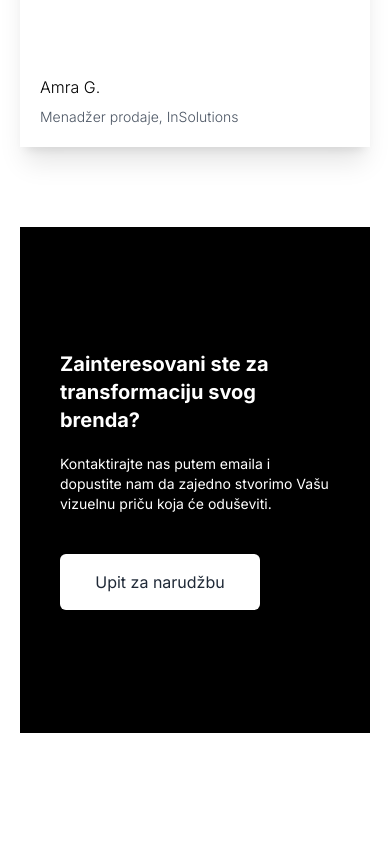
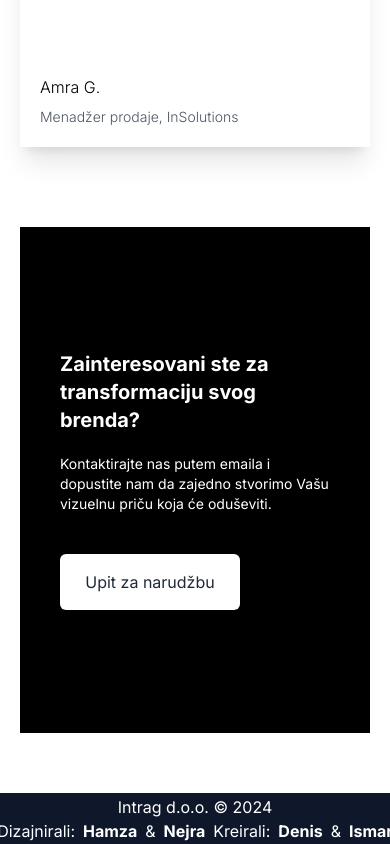
Before and after one commit to DenisKantic/Intrag_NextJS_collab, a Next.js app: page / in a window 390 px wide. Shown: the part 6083-6927 px from the top of the page. Before the commit the page ends 6876 px from the top, so only its background shows below. Built offline with nearby package versions, Linux system fonts and the light colour scheme.

Commit message:
fully created footer with minor changes in other components

```diff
--- a/app/components/Clients.jsx
+++ b/app/components/Clients.jsx
@@ -6,7 +6,7 @@ import { FaStar } from "react-icons/fa6";
 const Clients = () => {
   return (
     <div
-    className='min-h-[50vh] w-full pb-10'>
+    className='min-h-[50vh] w-full pb-10 cursor-default'>
           <div className='flex items-center mb-20 w-full'>
             <span className='xxs:w-14 mdd:w-24 xxs:mr-2 md:mr-6 block h-px bg-slate-800'></span>
             <h2 className='font-light xxs:text-xl md:text-4xl'>Klijenti o nama</h2>
--- /dev/null
+++ b/app/components/Footer.jsx
@@ -0,0 +1,35 @@
+import React from 'react'
+
+const Footer = () => {
+  return (
+    <div className='w-full relative min-h-[6vh] bg-slate-900 text-center text-white flex items-center justify-center'>
+        <p className='cursor-default'>Intrag d.o.o. &copy; 2024 <br />
+        Dizajnirali:
+        <span className='ml-2'><a href="https://www.linkedin.com/in/hamza-paldum/"
+        target='_blank' className='font-bold mr-2'>
+            Hamza
+            </a>
+             &
+             <a href="https://www.linkedin.com/in/nejra-rizvan-32565a266/"
+             target='_blank' className='font-bold ml-2 mr-2'>
+                Nejra
+                </a>
+                </span>
+                Kreirali:
+                <span>
+                    <a href="https://www.linkedin.com/in/denis-kantic/"
+                     target='_blank' className='font-bold ml-2 mr-2'>
+                        Denis
+                        </a>
+                        &
+                        <a href="https://www.linkedin.com/in/ismar-begic-273a09169/"
+                        target='_blank' className='font-bold ml-2'>
+                            Ismar
+                            </a>
+                            </span>
+        </p>
+    </div>
+  )
+}
+
+export default Footer
--- a/app/components/Home.jsx
+++ b/app/components/Home.jsx
@@ -5,6 +5,7 @@ import WhatWeDo from './WhatWeDo'
 import Projects from './Projects'
 import Clients from './Clients'
 import TransformationBrend from './TransformationBrend'
+import Footer from './Footer'
 
 const HomePage = () => {
   return (
--- a/app/components/Navigation.jsx
+++ b/app/components/Navigation.jsx
@@ -10,7 +10,7 @@ export default function Navigation() {
          {/*px-40 pt-6' */}
         <nav className='flex p-4 mb-28 items-center bg-gradient-to-r from-fuchsia-50 via-green-100 to-amber-50 rounded-lg bg-repeat-x
                         xxs:justify-center md:justify-between xxs:w-full'>
-            <Image src="/images/logo_intrag.png" alt="Logo intrag" width={100} height={100} className='xxs:hidden md:flex'/>
+            <Image src="/images/logo_intrag.png" alt="Logo intrag" width={80} height={80} className='xxs:hidden md:flex'/>
             <div>
                 <ul className='flex xxs:w-full'>
                     <Link href="#AboutUs" className='mr-12 cursor-pointer xxs:text-sm md:text-lg font-medium hover:text-slate-500'>O nama</Link>
--- a/app/components/Projects.jsx
+++ b/app/components/Projects.jsx
@@ -3,7 +3,7 @@ import Image from 'next/image'
 
 const Projects = () => {
   return (
-    <div className='mt-20 min-h-[50vh] mb-20' id='Products'>
+    <div className='mt-20 min-h-[50vh] mb-20 cursor-default' id='Products'>
            <div className='flex items-center xxs:mb-10 md:mb-20'>
             <span className='xxs:w-12 mdd:w-24 mr-2 block h-px bg-slate-800'></span>
             <h2 className='font-light xxs:text-sm md:text-4xl'>Uspješno završeni projekti</h2>
--- a/app/components/TransformationBrend.jsx
+++ b/app/components/TransformationBrend.jsx
@@ -7,10 +7,13 @@ const TransformationBrend = () => {
     <div className='flex w-full h-full'>
         <div className='bg-black text-white  p-10 flex flex-col justify-center xxs:w-full mdd:w-[50%]'>
             <p className='font-bold
-                          xxs:text-xl sm:text-3xl mdd:text-3xl lg:text-4xl xxl:text-5xl'>Zainteresovani ste za transformaciju svog brenda?</p>
-            <p className='pt-5 pb-10 xxs:text-sm md:text-xl'>Kontaktirajte nas putem emaila i dopustite nam da zajedno stvorimo Vašu vizuelnu priču koja će oduševiti.</p>
+                          xxs:text-xl sm:text-3xl mdd:text-3xl lg:text-4xl xxl:text-5xl cursor-default'>Zainteresovani ste za transformaciju svog brenda?</p>
+            <p className='pt-5 pb-10 xxs:text-sm md:text-xl cursor-default'>Kontaktirajte nas putem emaila i dopustite nam da zajedno stvorimo Vašu vizuelnu priču koja će oduševiti.</p>
 
-            <button className='w-[200px] py-4 bg-white text-gray-800 rounded-md'>Upit za narudžbu</button>
+            <a className='w-[180px] text-center py-4 bg-white text-gray-800 rounded-md hover:bg-slate-400 hover:text-black'
+            href="mailto:intragdoo@gmail.com" target="_blank">
+              Upit za narudžbu
+              </a>
         </div>
         <div className='relative h-full xxs:hidden xxs:w-full mdd:block mdd:w-[50%]'>
             <Image
--- a/app/components/WhatWeDo.jsx
+++ b/app/components/WhatWeDo.jsx
@@ -50,7 +50,7 @@ export default function WhatWeDo() {
     <div className='mt-72'>
         <div className='flex items-center xxs:mb-10 md:mb-20'>
             <span className='xxs:w-12 mdd:w-24 mr-6 block h-px bg-slate-800'></span>
-            <h2 className='font-light xxs:text-md md:text-4xl'>Čime se bavimo</h2>
+            <h2 className='font-light xxs:text-md md:text-4xl cursor-default'>Čime se bavimo</h2>
         </div>
         <div className='flex'>
             <div className='xxs:w-full mdd:w-1/2 mdd:mr-20'>
@@ -69,7 +69,7 @@ export default function WhatWeDo() {
                 ))
             }
             </div>
-            <div className='w-1/2 flex flex-col justify-between xxs:hidden mdd:block'>
+            <div className='w-1/2 flex flex-col justify-between xxs:hidden mdd:block cursor-default'>
                 <p className="relative indent-16 mb-5">
                     <span className={`absolute top-3 left-0 w-12 h-0.5 ${textContent[0]}`}></span>
                     {textContent[1]}
--- a/app/layout.js
+++ b/app/layout.js
@@ -1,6 +1,7 @@
 import { Inter } from "next/font/google";
 import "./globals.css";
 import Navigation from "./components/Navigation";
+import Footer from "./components/Footer";
 const inter = Inter({ subsets: ["latin"] });
 
 export const metadata = {
@@ -13,7 +14,9 @@ export default function RootLayout({ children }) {
     <html lang="en">
       <body className={inter.className}>
         <Navigation />
-        {children}</body>
+        {children}
+        <Footer />
+        </body>
     </html>
   );
 }
```
